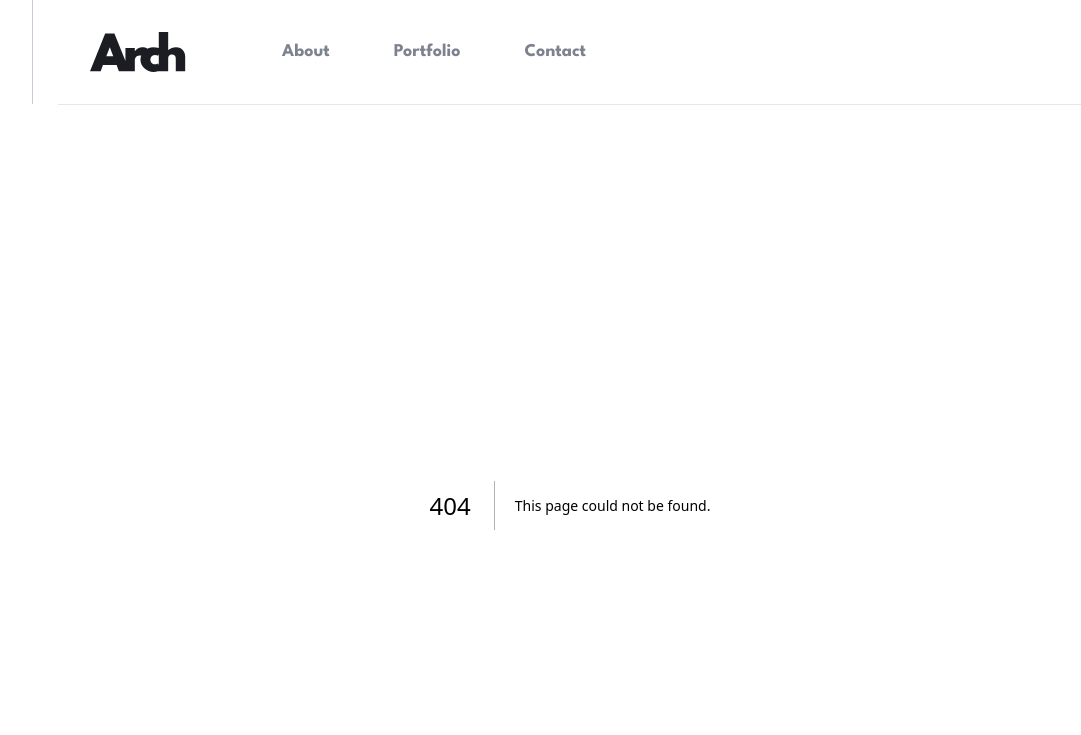
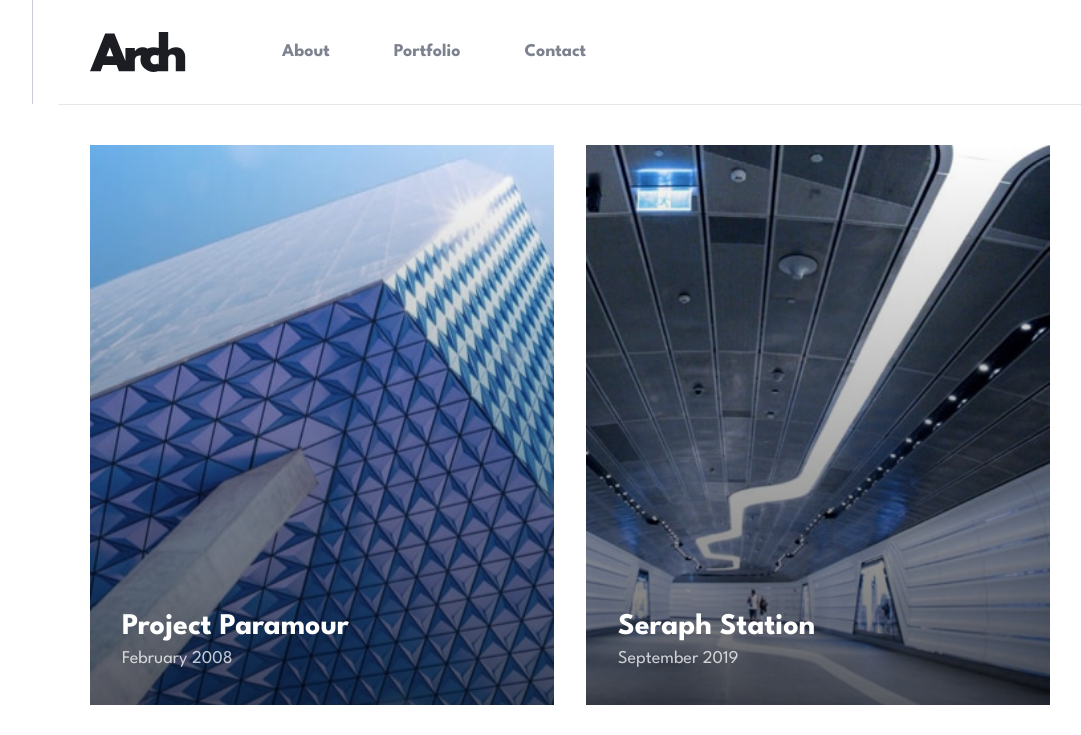
Before and after one commit to AyanorII/arch-studio, a Next.js app: page /portfolio in a window 1280 px wide. Before the commit this address had no page. Shown: the top 735 px of the page, without its empty margins (70-1151 px from the left). Built offline with nearby package versions, Linux system fonts and the light colour scheme.

Commit message:
add /portfolio route

```diff
--- /dev/null
+++ b/app/portfolio/page.tsx
@@ -0,0 +1,16 @@
+import { Container } from "@/components/ui";
+import { ProjectList } from "@/projects/components";
+
+import { PROJECTS } from "@/projects/constants";
+
+const PortfolioPage = () => {
+	return (
+		<Container>
+			<div className="mb-20 mt-10">
+				<ProjectList projects={PROJECTS} />
+			</div>
+		</Container>
+	);
+};
+
+export default PortfolioPage;
```
